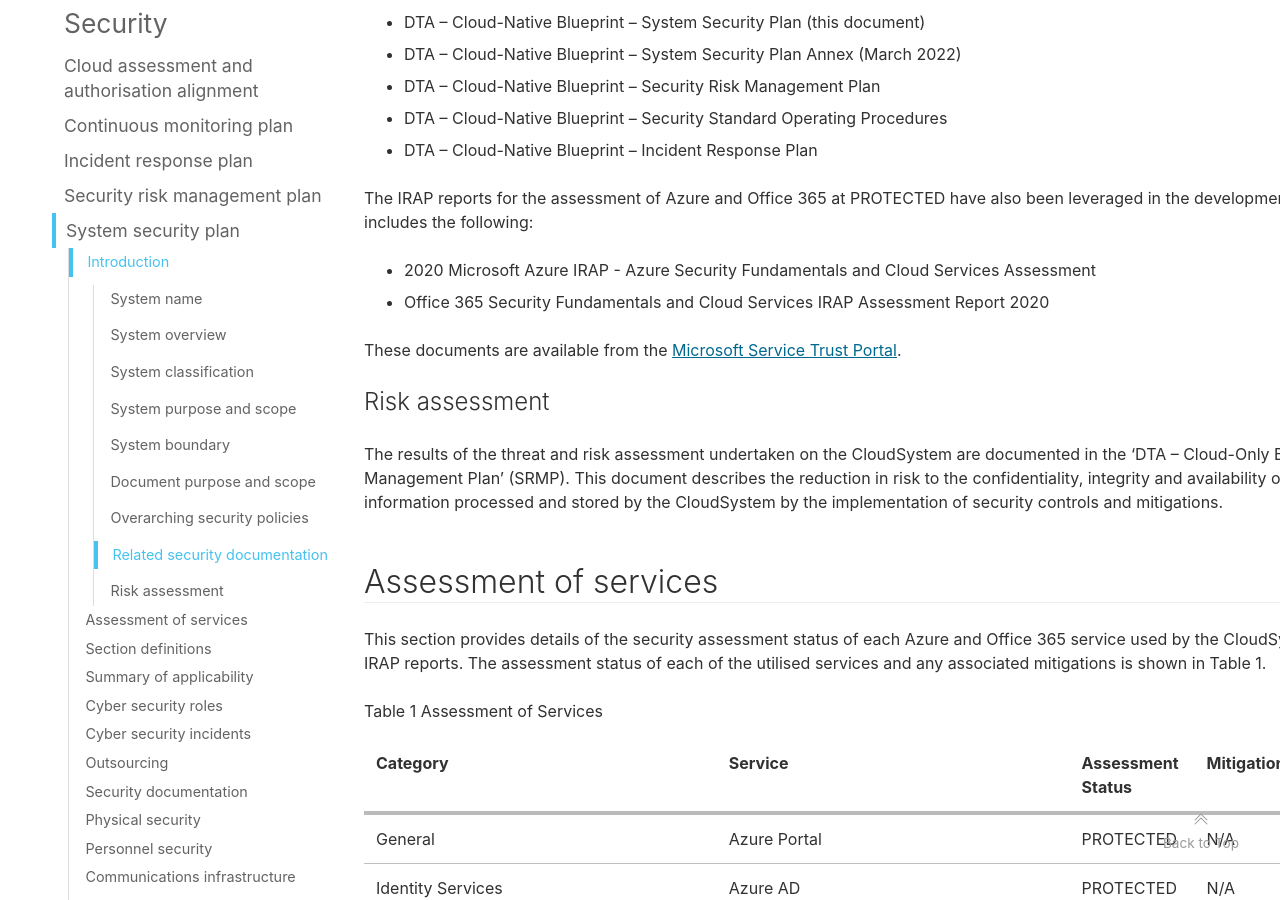
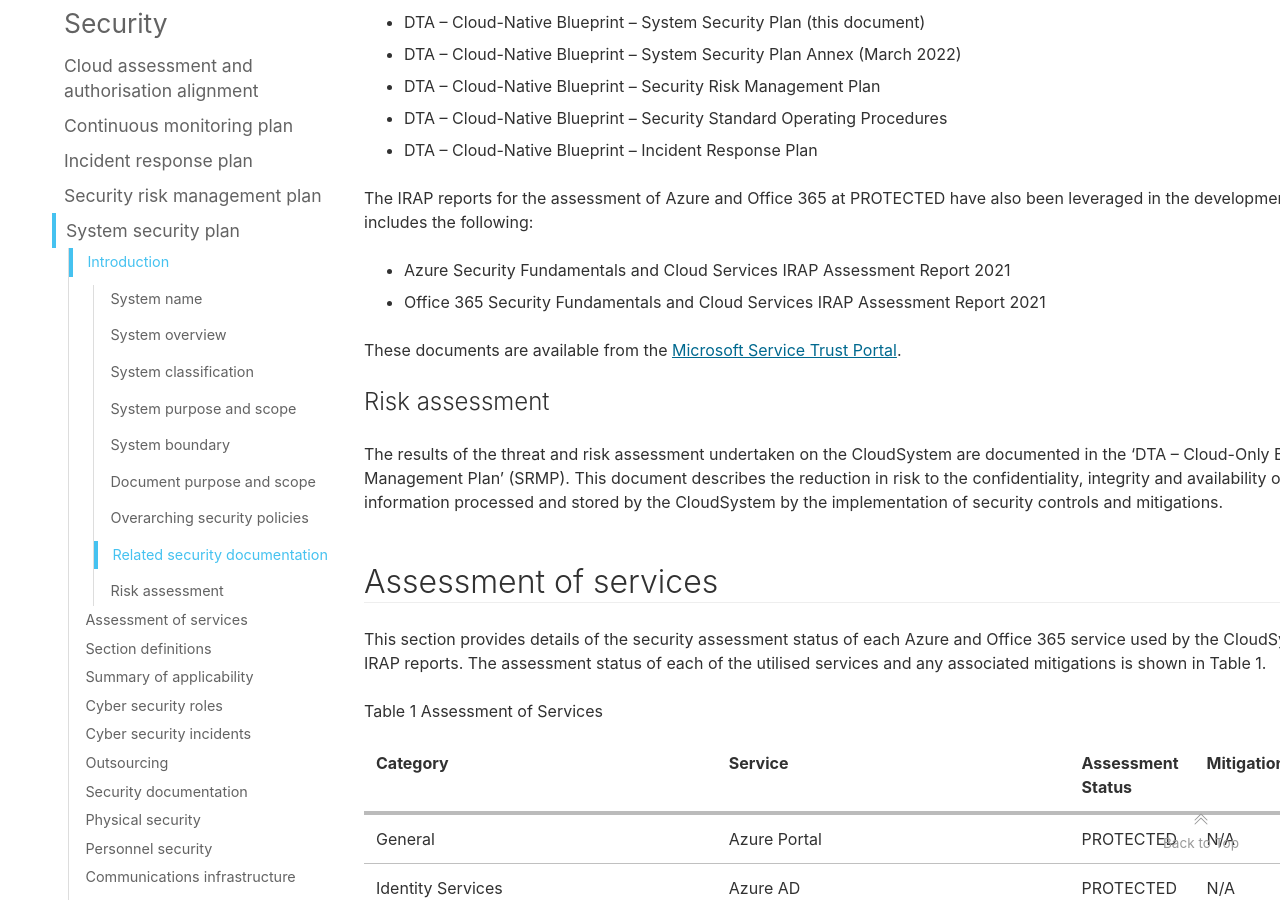
Before and after one commit to ASD-Blueprint/desktop.gov.au, a Jekyll site: the page built from blueprint/security/system-security-plan.md, in a window 1280 px wide and 900 px high, scrolled down 3274 px. Built offline with Jekyll 4.4.1, drawn with Linux system fonts in a browser that asks for light colours; comment, search, counter and statistics services are not loaded.

Commit message:
Updates to Microsoft IRAP reports
Updated references to previous versions of the IRAP reports (and associated control responses).

```diff
--- a/blueprint/security/system-security-plan.md
+++ b/blueprint/security/system-security-plan.md
@@ -84,8 +84,8 @@ In accordance with the requirements of the ISM, the following security documenta
 
 The IRAP reports for the assessment of Azure and Office 365 at PROTECTED have also been leveraged in the development of the CloudSystem, and includes the following:
 
-* 2020 Microsoft Azure IRAP - Azure Security Fundamentals and Cloud Services Assessment
-* Office 365 Security Fundamentals and Cloud Services IRAP Assessment Report 2020
+* Azure Security Fundamentals and Cloud Services IRAP Assessment Report 2021
+* Office 365 Security Fundamentals and Cloud Services IRAP Assessment Report 2021
 
 These documents are available from the [Microsoft Service Trust Portal](https://servicetrust.microsoft.com/ViewPage/Australia).
 
```
Also changed, not shown: blueprint/security/hybrid-system-security-plan.md (+2 -2 lines), 2 other files.
